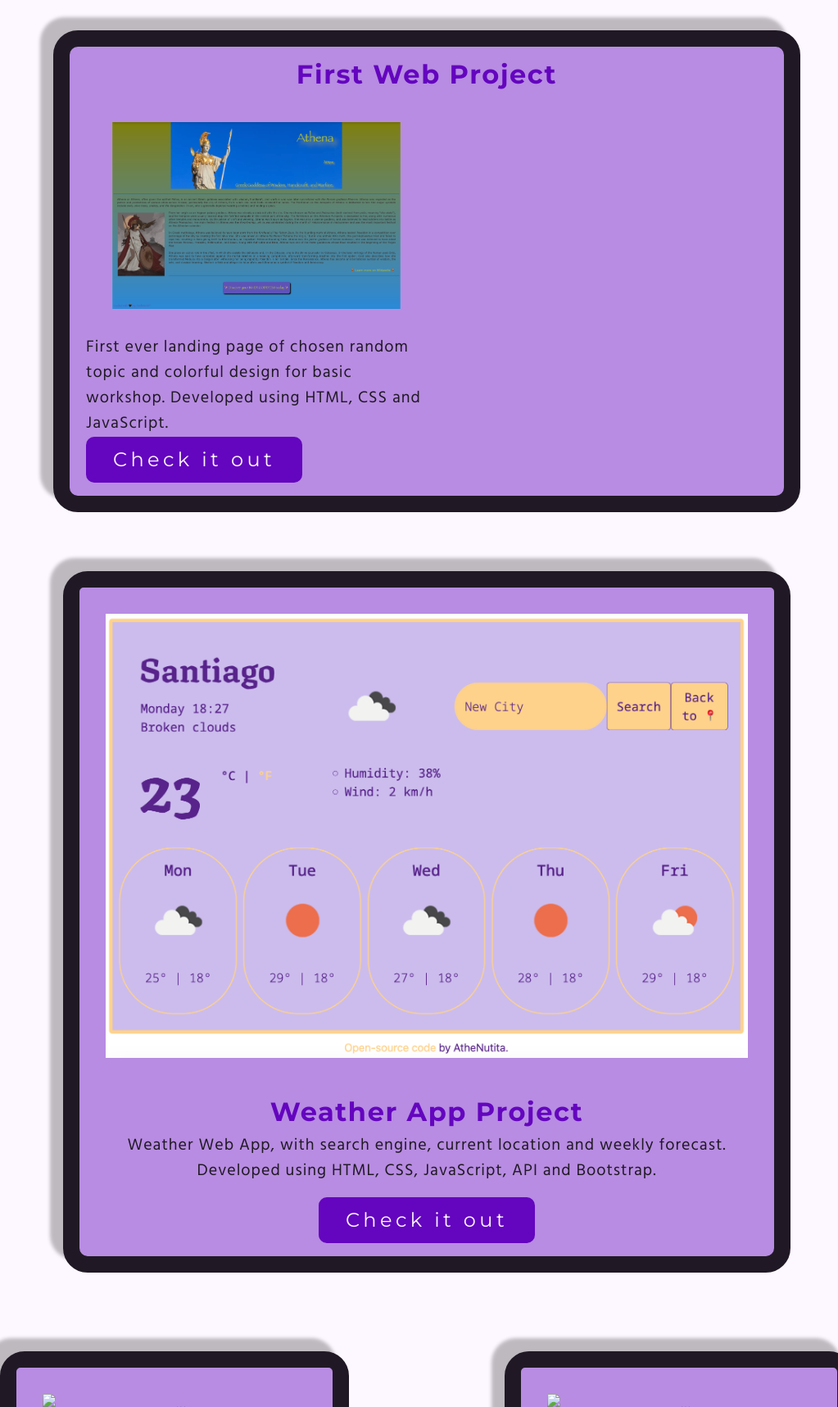
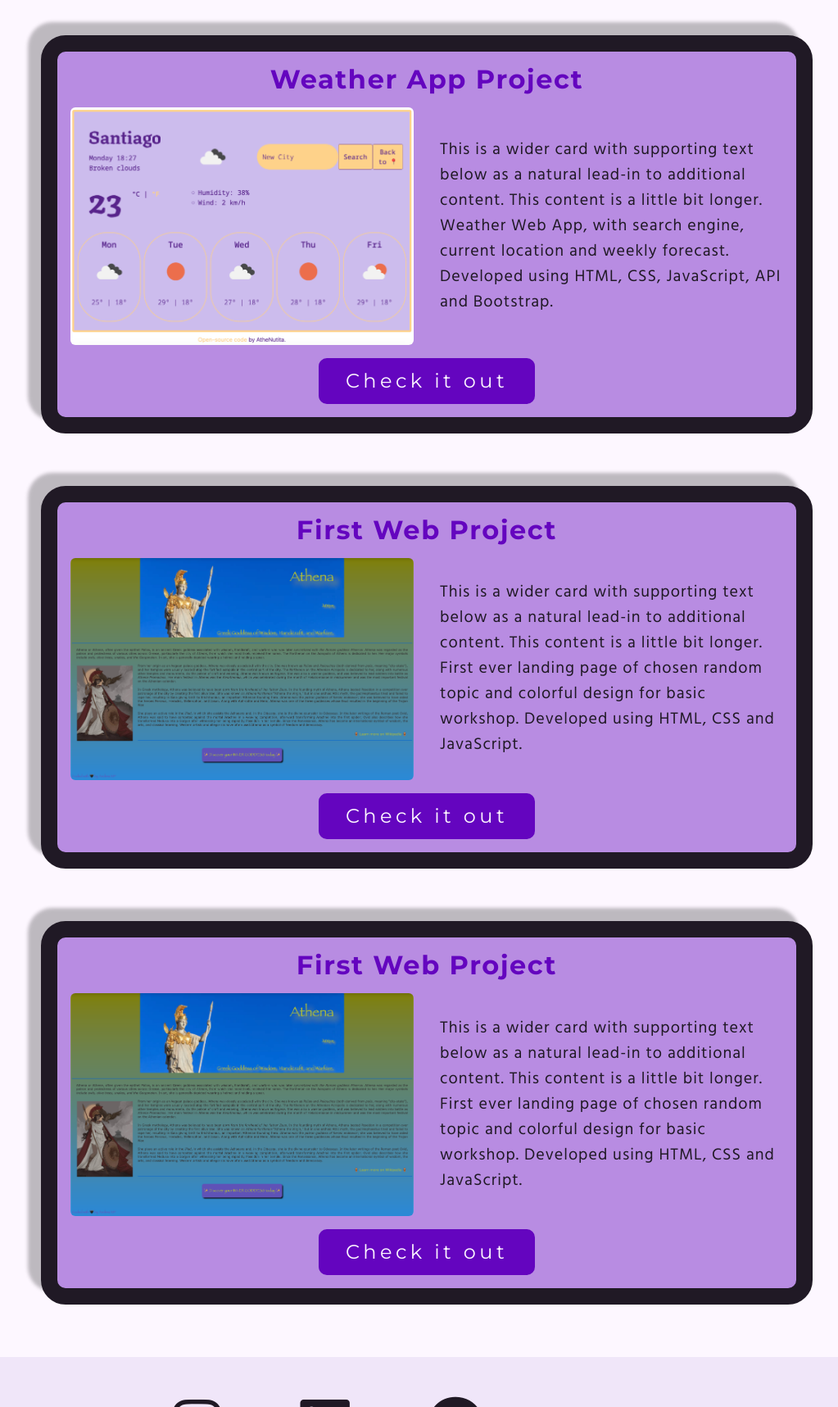
Before and after one commit to AndreaMPdev/my-portfolio, a plain HTML site: page projects.html in a window 1280 px wide. Shown: the part 1083-2800 px from the top of the page at 82% size, without its empty margins (119-1142 px from the left). Drawn offline with nearby package versions, Linux system fonts and the light colour scheme.

Commit message:
fixed projects cards

```diff
--- a/projects.html
+++ b/projects.html
@@ -112,7 +112,7 @@
 
     <section class="projects-page" id="projects">
       <div class="container-fluid">
-        <div class="d-flex justify-content-center">
+        <div class="d-flex justify-content-center pt-2">
           <div class="card mb-3 w-75">
             <h2 class="card-title text-center my-3">First Web Project</h2>
 
@@ -121,7 +121,7 @@
                 <img
                   src="/src/FirstWebSheCodes.png"
                   class="img-fluid rounded"
-                  alt="..."
+                  alt="Photo of first ever landing page of chosen random topic and colorful design, Goddess Athena."
                 />
               </div>
               <div class="col-md-6">
@@ -132,11 +132,6 @@
                     longer. First ever landing page of chosen random topic and
                     colorful design for basic workshop. Developed using HTML,
                     CSS and JavaScript.
-                  </p>
-                  <p class="card-text">
-                    <small class="text-body-secondary"
-                      >Last updated 3 mins ago</small
-                    >
                   </p>
                 </div>
               </div>
@@ -151,117 +146,112 @@
             >
           </div>
         </div>
+        <div class="d-flex justify-content-center mt-5">
+          <div class="card mb-3 w-75">
+            <h2 class="card-title text-center my-3">Weather App Project</h2>
 
-        <div class="row p-4 d-flex justify-content-center g-2">
-          <div class="card h-100 w-75">
-            <div class="card-body">
-              <h2 class="card-title text-center">First Web Project</h2>
-              <div class="col-6 d-none d-lg-block">
+            <div class="row g-0 d-flex align-items-center">
+              <div class="col-md-6 px-3">
+                <img
+                  src="/src/WeatherAppSheCodes.png"
+                  class="img-fluid rounded"
+                  alt="Photo of Weather Web App, with search engine, current location and weekly forecast."
+                />
+              </div>
+              <div class="col-md-6">
+                <div class="card-body">
+                  <p class="card-text">
+                    This is a wider card with supporting text below as a natural
+                    lead-in to additional content. This content is a little bit
+                    longer. Weather Web App, with search engine, current
+                    location and weekly forecast. Developed using HTML, CSS,
+                    JavaScript, API and Bootstrap.
+                  </p>
+                </div>
+              </div>
+            </div>
+            <a
+              class="button-style secondary-button d-inline-block my-3"
+              href="https://magnificent-fox-74115f.netlify.app/"
+              title="Go to Website"
+              target="_blank"
+              rel="noopener noreferrer"
+              >Check it out</a
+            >
+          </div>
+        </div>
+
+        <div class="d-flex justify-content-center mt-5">
+          <div class="card mb-3 w-75">
+            <h2 class="card-title text-center my-3">First Web Project</h2>
+
+            <div class="row g-0 d-flex align-items-center">
+              <div class="col-md-6 px-3">
                 <img
                   src="/src/FirstWebSheCodes.png"
-                  class="card-img-top object-fit-cover img-fluid"
+                  class="img-fluid rounded"
                   alt="Photo of first ever landing page of chosen random topic and colorful design, Goddess Athena."
                 />
               </div>
-              <div class="col-6">
-                <p class="card-text">
-                  First ever landing page of chosen random topic and colorful
-                  design for basic workshop. Developed using HTML, CSS and
-                  JavaScript.
-                </p>
+              <div class="col-md-6">
+                <div class="card-body">
+                  <p class="card-text">
+                    This is a wider card with supporting text below as a natural
+                    lead-in to additional content. This content is a little bit
+                    longer. First ever landing page of chosen random topic and
+                    colorful design for basic workshop. Developed using HTML,
+                    CSS and JavaScript.
+                  </p>
+                </div>
               </div>
-              <a
-                class="button-style secondary-button d-inline-block"
-                href="https://s3.amazonaws.com/shecodesio-production/challenge_submissions/files/000/535/293/original/final-project-basics.html?1634833027"
-                title="Go to Website"
-                target="_blank"
-                rel="noopener noreferrer"
-                >Check it out</a
-              >
             </div>
+            <a
+              class="button-style secondary-button d-inline-block my-3"
+              href="https://s3.amazonaws.com/shecodesio-production/challenge_submissions/files/000/535/293/original/final-project-basics.html?1634833027"
+              title="Go to Website"
+              target="_blank"
+              rel="noopener noreferrer"
+              >Check it out</a
+            >
           </div>
         </div>
-        <div class="row p-4">
-          <div class="col p-4 d-flex justify-content-center text-center">
-            <div class="card h-100 w-75">
-              <img
-                src="/src/WeatherAppSheCodes.png"
-                class="card-img-top w-100 h-100 object-fit-cover"
-                alt="Photo of Weather Web App, with search engine, current location and weekly forecast."
-              />
-              <div class="card-body">
-                <h2 class="card-title">Weather App Project</h2>
-                <p class="card-text">
-                  Weather Web App, with search engine, current location and
-                  weekly forecast. Developed using HTML, CSS, JavaScript, API
-                  and Bootstrap.
-                </p>
-                <a
-                  class="button-style secondary-button d-inline-block"
-                  href="https://magnificent-fox-74115f.netlify.app/"
-                  title="Go to Website"
-                  target="_blank"
-                  rel="noopener noreferrer"
-                  >Check it out</a
-                >
+        <div class="d-flex justify-content-center mt-5 pb-5">
+          <div class="card mb-3 w-75">
+            <h2 class="card-title text-center my-3">First Web Project</h2>
+
+            <div class="row g-0 d-flex align-items-center">
+              <div class="col-md-6 px-3">
+                <img
+                  src="/src/FirstWebSheCodes.png"
+                  class="img-fluid rounded"
+                  alt="Photo of first ever landing page of chosen random topic and colorful design, Goddess Athena."
+                />
+              </div>
+              <div class="col-md-6">
+                <div class="card-body">
+                  <p class="card-text">
+                    This is a wider card with supporting text below as a natural
+                    lead-in to additional content. This content is a little bit
+                    longer. First ever landing page of chosen random topic and
+                    colorful design for basic workshop. Developed using HTML,
+                    CSS and JavaScript.
+                  </p>
+                </div>
               </div>
             </div>
-          </div>
-        </div>
-        <div class="row p-4">
-          <div class="col p-4 d-flex justify-content-center text-center">
-            <div class="card h-100 w-75">
-              <img
-                src="..."
-                class="card-img-top w-100 h-100 object-fit-cover"
-                alt="..."
-              />
-              <div class="card-body">
-                <h2 class="card-title">Project 3</h2>
-                <p class="card-text">
-                  Lorem ipsum dolor sit amet consectetur adipiscing elit donec
-                  litora vehicula, cum facilisis convallis malesuada nullam
-                  venenatis purus eleifend.
-                </p>
-                <a
-                  class="button-style secondary-button d-inline-block"
-                  href="#"
-                  title="Go to Website"
-                  target="_blank"
-                  rel="noopener noreferrer"
-                  >Check it out</a
-                >
-              </div>
-            </div>
-          </div>
-          <div class="col p-4 d-flex justify-content-center text-center">
-            <div class="card h-100 w-75">
-              <img
-                src="..."
-                class="card-img-top w-100 h-100 object-fit-cover"
-                alt="..."
-              />
-              <div class="card-body">
-                <h2 class="card-title">Project 4</h2>
-                <p class="card-text">
-                  Lorem ipsum dolor sit amet consectetur adipiscing elit donec
-                  litora vehicula, cum facilisis convallis malesuada nullam
-                  venenatis purus eleifend.
-                </p>
-                <a
-                  class="button-style secondary-button d-inline-block"
-                  href="#"
-                  title="Go to Website"
-                  target="_blank"
-                  rel="noopener noreferrer"
-                  >Check it out</a
-                >
-              </div>
-            </div>
+            <a
+              class="button-style secondary-button d-inline-block my-3"
+              href="https://s3.amazonaws.com/shecodesio-production/challenge_submissions/files/000/535/293/original/final-project-basics.html?1634833027"
+              title="Go to Website"
+              target="_blank"
+              rel="noopener noreferrer"
+              >Check it out</a
+            >
           </div>
         </div>
       </div>
     </section>
+
     <footer>
       <!-- <p class="pt-5 ms-5">Contact me by email at</p> -->
       <div class="d-flex align-items-center overflow-x-scroll">
```
